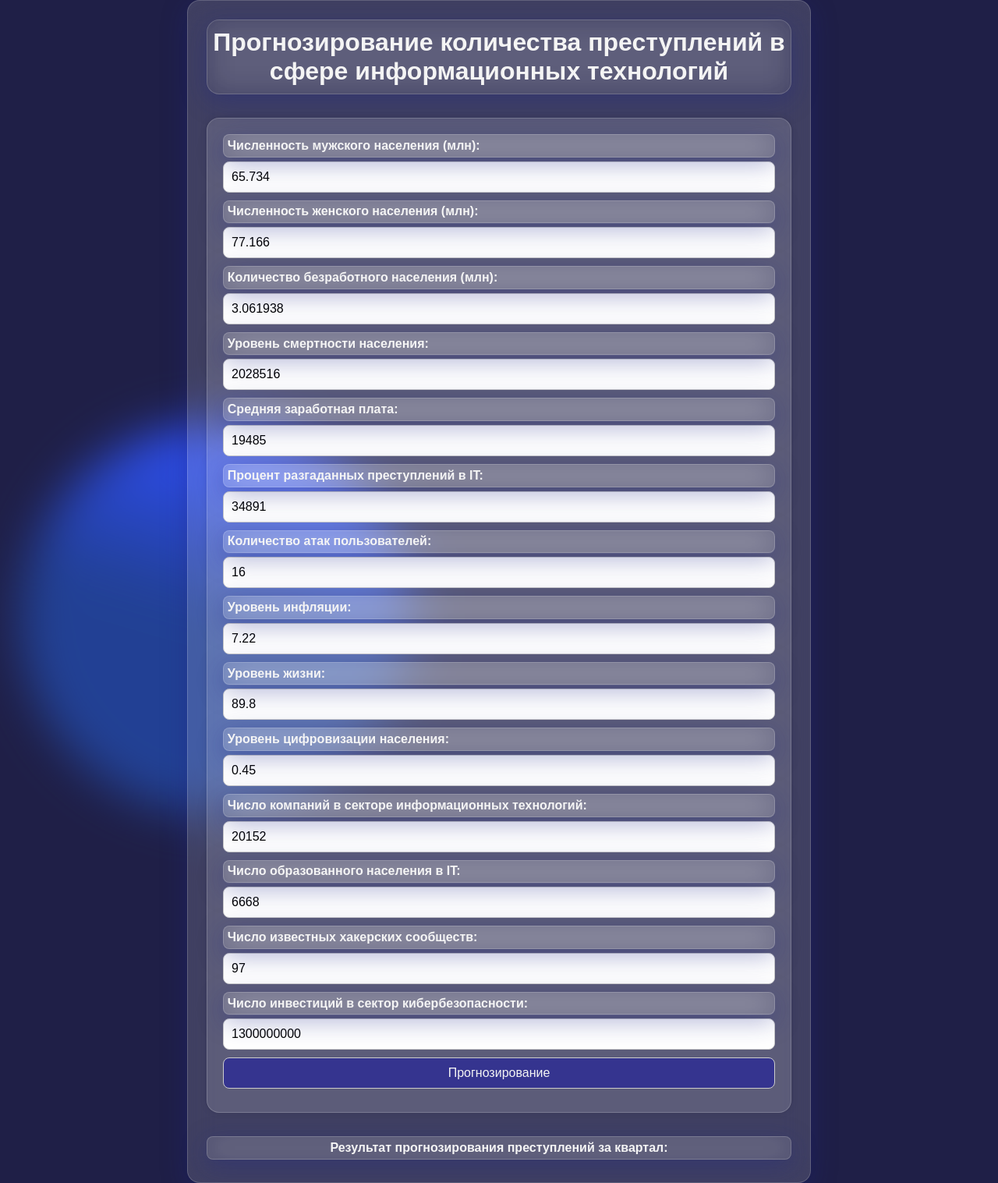
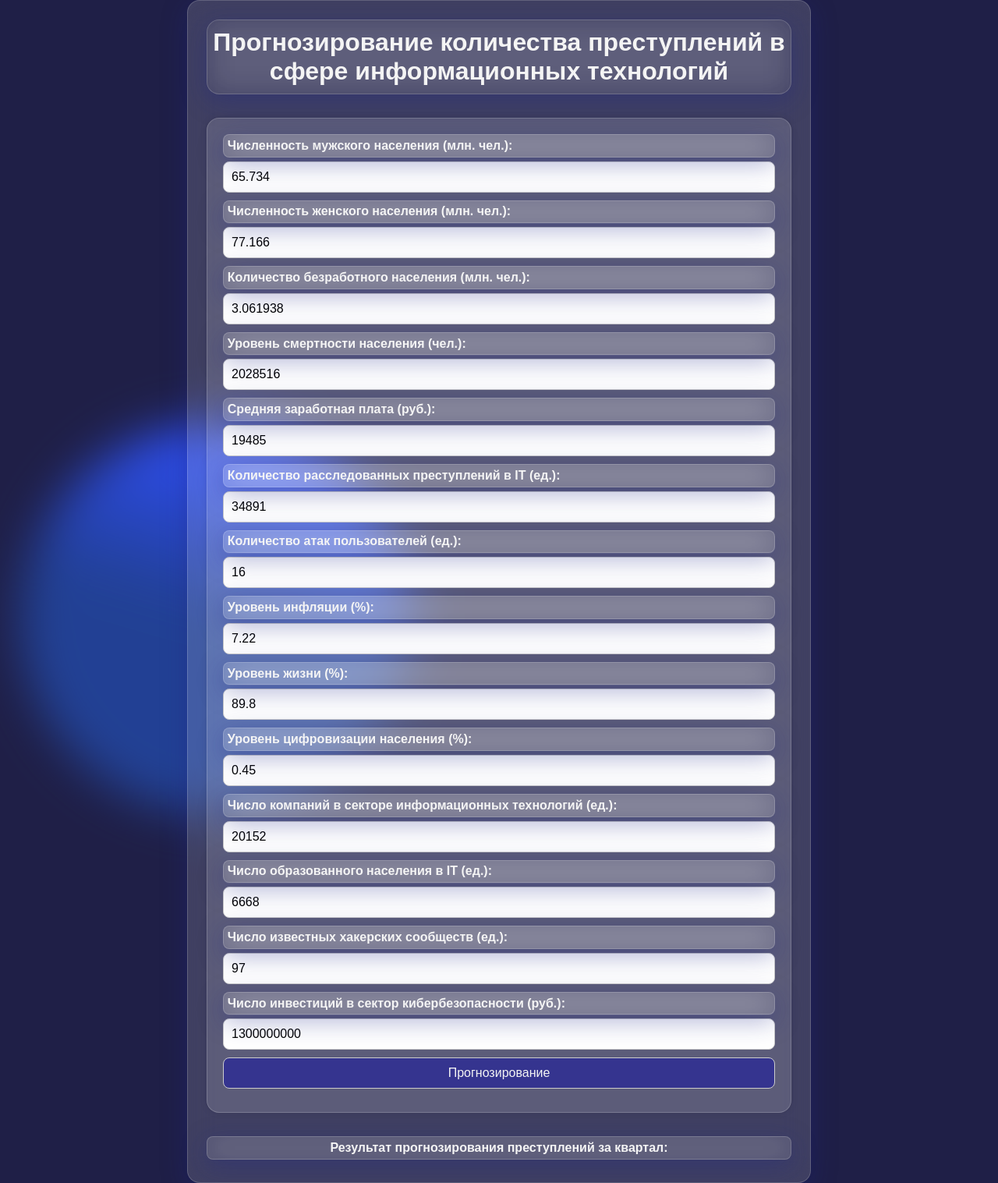
Before and after one commit to SHA-272/Hackathon2023, a Flask app: page / in a window 1280 px wide. Shown: the whole page at 78% size. Run offline with Flask 3, Linux system fonts and the light colour scheme.

Commit message:
Update index.html

```diff
--- a/src/templates/index.html
+++ b/src/templates/index.html
@@ -13,7 +13,7 @@
           Прогнозирование количества преступлений в сфере информационных технологий
         </h1>
         <form action="/predict" id="prediction-form" method="post">
-          <label for="male_population">Численность мужского населения (млн):</label>
+          <label for="male_population">Численность мужского населения (млн. чел.):</label>
           <input
             id="male_population"
             name="male_population"
@@ -21,7 +21,7 @@
             type="text"
             value="65.734"
           /><br />
-          <label for="female_population">Численность женского населения (млн):</label>
+          <label for="female_population">Численность женского населения (млн. чел.):</label>
           <input
             id="female_population"
             name="female_population"
@@ -30,7 +30,7 @@
             value="77.166"
           /><br />
           <label for="number_of_unemployed_population"
-            >Количество безработного населения (млн):</label
+            >Количество безработного населения (млн. чел.):</label
           >
           <input
             id="number_of_unemployed_population"
@@ -40,7 +40,7 @@
             value="3.061938"
           /><br />
           <label for="population_mortality_rate"
-            >Уровень смертности населения:</label
+            >Уровень смертности населения (чел.):</label
           >
           <input
             id="population_mortality_rate"
@@ -49,7 +49,7 @@
             type="text"
             value="2028516"
           /><br />
-          <label for="average_labor_payment">Средняя заработная плата:</label>
+          <label for="average_labor_payment">Средняя заработная плата (руб.):</label>
           <input
             id="average_labor_payment"
             name="average_labor_payment"
@@ -58,16 +58,16 @@
             value="19485"
           /><br />
           <label for="crime_IT_rate"
-            >Процент разгаданных преступлений в IT:</label
+            >Количество расследованных преступлений в IT (ед.):</label
           >
           <input
             id="crime_IT_rate"
             name="crime_IT_rate"
-            placeholder="Введите процент разгаданных преступлений в IT"
+            placeholder="Введите количество расследованных преступлений в IT"
             type="text"
             value="34891"
           /><br />
-          <label for="users_attack">Количество атак пользователей:</label>
+          <label for="users_attack">Количество атак пользователей (ед.):</label>
           <input
             id="users_attack"
             name="users_attack"
@@ -75,7 +75,7 @@
             type="text"
             value="16"
           /><br />
-          <label for="inflation_rate">Уровень инфляции:</label>
+          <label for="inflation_rate">Уровень инфляции (%):</label>
           <input
             id="inflation_rate"
             name="inflation_rate"
@@ -83,7 +83,7 @@
             type="text"
             value="7.22"
           /><br />
-          <label for="standard_of_living">Уровень жизни:</label>
+          <label for="standard_of_living">Уровень жизни (%):</label>
           <input
             id="standard_of_living"
             name="standard_of_living"
@@ -92,7 +92,7 @@
             value="89.8"
           /><br />
           <label for="population_digitization_level"
-            >Уровень цифровизации населения:</label
+            >Уровень цифровизации населения (%):</label
           >
           <input
             id="population_digitization_level"
@@ -102,7 +102,7 @@
             value="0.45"
           /><br />
           <label for="number_of_companies_in_the_information_technology_sector"
-            >Число компаний в секторе информационных технологий:</label
+            >Число компаний в секторе информационных технологий (ед.):</label
           >
           <input
             id="number_of_companies_in_the_information_technology_sector"
@@ -112,7 +112,7 @@
             value="20152"
           /><br />
           <label for="number_of_population_educated_in_IT"
-            >Число образованного населения в IT:</label
+            >Число образованного населения в IT (ед.):</label
           >
           <input
             id="number_of_population_educated_in_IT"
@@ -122,7 +122,7 @@
             value="6668"
           /><br />
           <label for="number_of_known_hacking_communities"
-            >Число известных хакерских сообществ:</label
+            >Число известных хакерских сообществ (ед.):</label
           >
           <input
             id="number_of_known_hacking_communities"
@@ -132,7 +132,7 @@
             value="97"
           /><br />
           <label for="number_of_investments_in_cybersecurity_sector"
-            >Число инвестиций в сектор кибербезопасности:</label
+            >Число инвестиций в сектор кибербезопасности (руб.):</label
           >
           <input
             id="number_of_investments_in_cybersecurity_sector"
```
